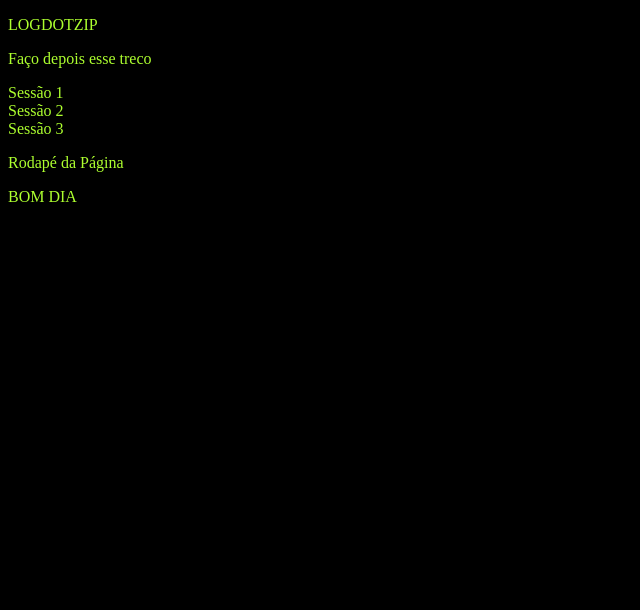
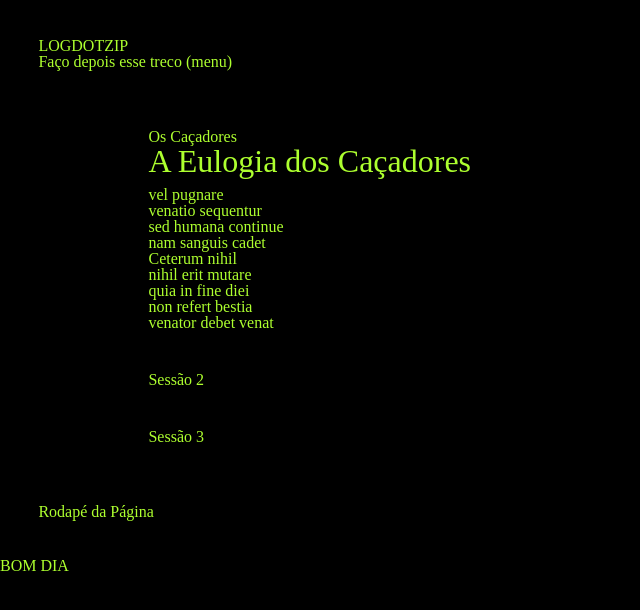
Before and after one commit to JoArthur8/meuprimeirosite, a plain HTML site: page index.html in a window 1280 px wide. Shown: the whole page, without its empty margins (0-640 px from the left). Drawn offline with Linux system fonts and the light colour scheme.

Commit message:
09042024

```diff
--- a/css/estilo.css
+++ b/css/estilo.css
@@ -5,5 +5,23 @@ color: greenyellow;
 }
 img{
 width: 17%;
+}
+main{
+    width: 80%;
+    margin-left: auto;
+    margin-right: auto;
+}
+header{
+    padding: 3%;
+}
+footer{
+    padding: 3%;
+}
+section{
 
+    padding: 2%;
 }
+h1{
+    font-size: 200%;
+    padding-bottom: 1%;
+}
--- /dev/null
+++ b/css/reset.css
@@ -0,0 +1,48 @@
+/* http://meyerweb.com/eric/tools/css/reset/
+   v2.0 | 20110126
+   License: none (public domain)
+*/
+
+html, body, div, span, applet, object, iframe,
+h1, h2, h3, h4, h5, h6, p, blockquote, pre,
+a, abbr, acronym, address, big, cite, code,
+del, dfn, em, img, ins, kbd, q, s, samp,
+small, strike, strong, sub, sup, tt, var,
+b, u, i, center,
+dl, dt, dd, ol, ul, li,
+fieldset, form, label, legend,
+table, caption, tbody, tfoot, thead, tr, th, td,
+article, aside, canvas, details, embed,
+figure, figcaption, footer, header, hgroup,
+menu, nav, output, ruby, section, summary,
+time, mark, audio, video {
+	margin: 0;
+	padding: 0;
+	border: 0;
+	font-size: 100%;
+	font: inherit;
+	vertical-align: baseline;
+}
+/* HTML5 display-role reset for older browsers */
+article, aside, details, figcaption, figure,
+footer, header, hgroup, menu, nav, section {
+	display: block;
+}
+body {
+	line-height: 1;
+}
+ol, ul {
+	list-style: none;
+}
+blockquote, q {
+	quotes: none;
+}
+blockquote:before, blockquote:after,
+q:before, q:after {
+	content: '';
+	content: none;
+}
+table {
+	border-collapse: collapse;
+	border-spacing: 0;
+}
--- a/index.html
+++ b/index.html
@@ -3,6 +3,7 @@
     <head>
         <meta http-equiv="Content-Type" content="text/html;charset=UTF-8">
         <meta name="viewport" content="width=device-width, initial-scale=1.0">
+        <link rel="stylesheet" href="css/reset.css">
         <link rel="stylesheet" href="css/estilo.css">
         <title> html semântico</title>
     </head>
@@ -13,12 +14,33 @@
 
         </div>
              <nav>
-                <p>Faço depois esse treco</p>
+                <p>Faço depois esse treco (menu)</p>
              </nav>
             </header>
             <main>
-                <section>Sessão 1</section>
-                <section>Sessão 2</section>
+                <section>Os Caçadores
+                    <h1> A Eulogia dos Caçadores</h1>
+                    <ul>
+<li> vel pugnare </li>
+    <li> venatio sequentur </li>
+        <li> sed humana continue </li>
+            <li> nam sanguis cadet </li>
+                <li> Ceterum nihil </li>
+                    <li> nihil erit mutare </li>
+                        <li> quia in fine diei </li>
+                            <li> non refert bestia </li>
+                                <li> venator debet venat </li>
+
+
+</ul>
+                </section>
+                <section>Sessão 2
+
+
+
+
+
+                </section>
                 <section>Sessão 3</section>
             </main>
             <footer>
```
